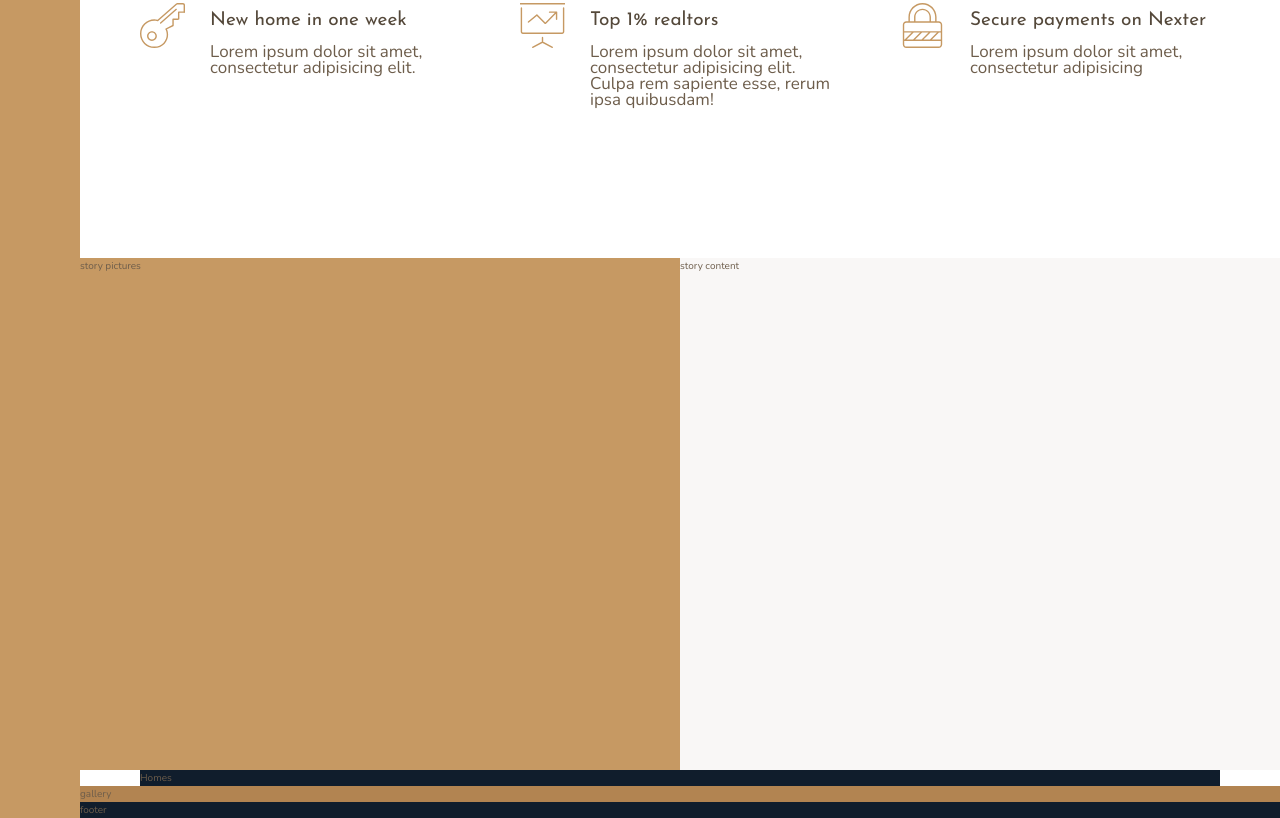
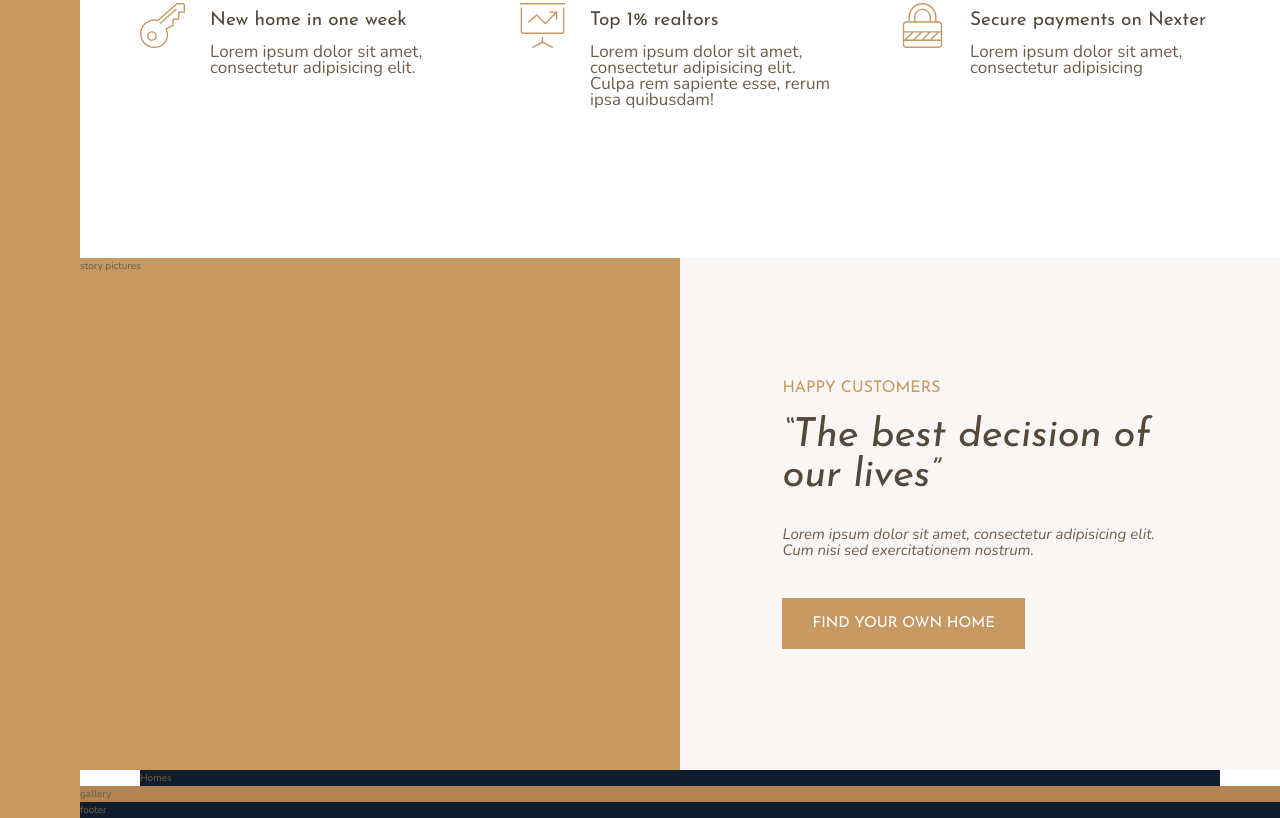
Before and after one commit to bugdlr/Nexter, a website: page index.html in a window 1280 px wide. Shown: the part 932-1750 px from the top of the page. Drawn offline with nearby package versions, Linux system fonts and the light colour scheme.

Commit message:
build story section

```diff
--- a/index.html
+++ b/index.html
@@ -74,7 +74,14 @@
         </div>
 
         <div class="story__content">
-          story content
+          <h3 class="heading-3 mb-sm">
+            Happy Customers
+          </h3>
+          <h2 class="heading-2 heading-2--dark mb-md">
+            &ldquo;The best decision of our lives&rdquo;
+          </h2>
+          <p class="story__text">Lorem ipsum dolor sit amet, consectetur adipisicing elit. Cum nisi sed exercitationem nostrum.</p>
+          <button class="btn">Find your own home</button>
         </div>
 
         <div class="homes">
--- a/sass/_story.scss
+++ b/sass/_story.scss
@@ -7,5 +7,16 @@
   &__content {
     background-color: $color-grey-light-1;
     grid-column: col-start 5 / full-end;
+    padding: 6rem 8vw;
+    display: flex;
+    flex-direction: column;
+    justify-content: center;
+    align-items: flex-start;
+  }
+
+  &__text {
+    font-size: 1.5rem;
+    font-style: italic;
+    margin-bottom: 4rem;
   }
 }
--- a/sass/_typography.scss
+++ b/sass/_typography.scss
@@ -9,11 +9,19 @@
 
 .heading-2 {
   @extend %heading;
+  font-size: 4rem;
+  font-style: italic;
+  line-height: 1;
 
+  &--light { color: $color-grey-light-1; }
+  &--dark { color: $color-grey-dark-1; }
 }
 
 .heading-3 {
   @extend %heading;
+  font-size: 1.6rem;
+  color: $color-primary;
+  text-transform: uppercase;
 
 }
 
@@ -23,6 +31,35 @@
 
   &--light { color: $color-grey-light-1; }
   &--dark { color: $color-grey-dark-1; }
+}
 
 
+.btn  {
+  background-color: $color-primary;
+  color: #fff;
+  border: none;
+  border-radius: 0;
+  font-family: $font-display;
+  font-size: 1.5rem;
+  text-transform: uppercase;
+  padding: 1.8rem 3rem;
+  cursor: pointer;
+  transition: all .2s;
+
+  &:hover {
+    background-color: $color-primary-dark;
+  }
 }
+
+.mb-sm {
+  margin-bottom: 2rem;
+}
+.mb-md {
+  margin-bottom: 3rem;
+}
+.mb-lg {
+  margin-bottom: 4rem;
+}
+.mb-hg {
+  margin-bottom: 8rem;
+}
```
Also changed, not shown: css/style.css.
